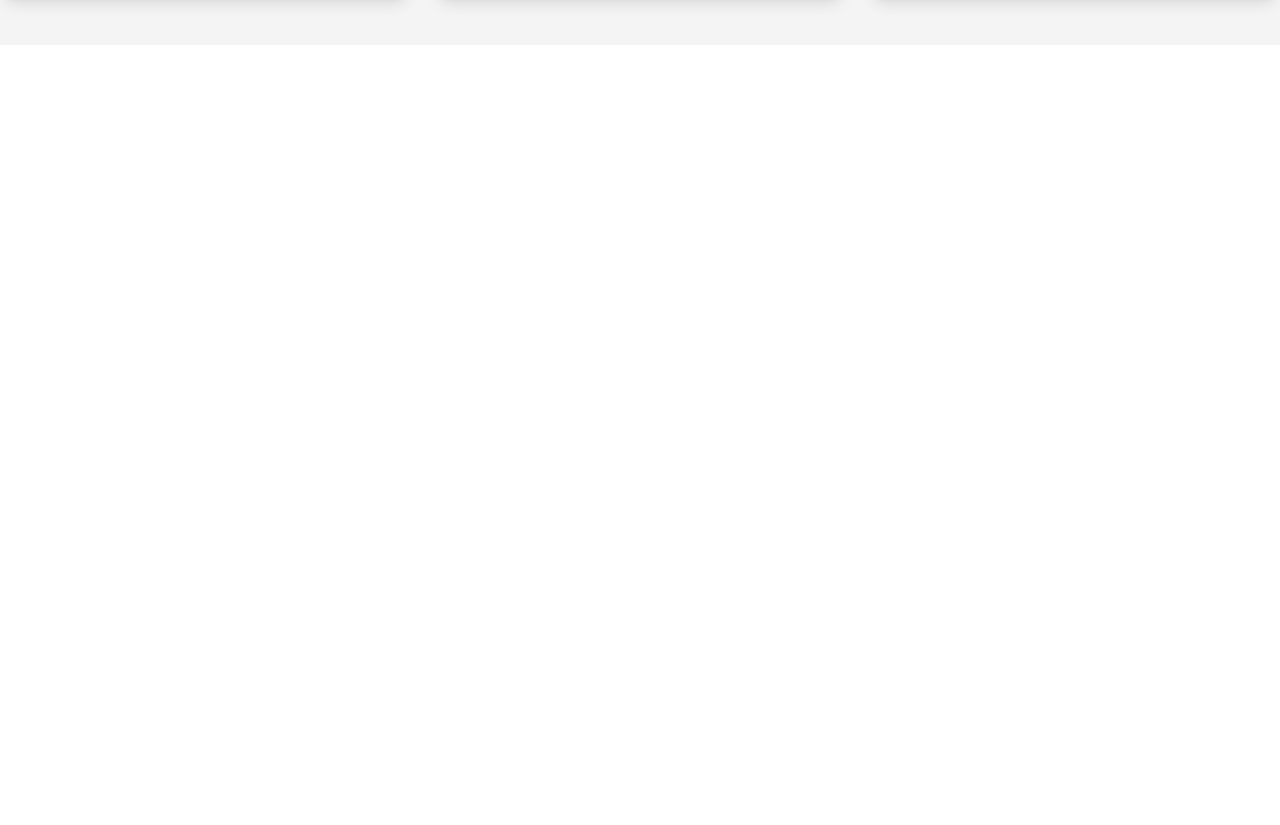
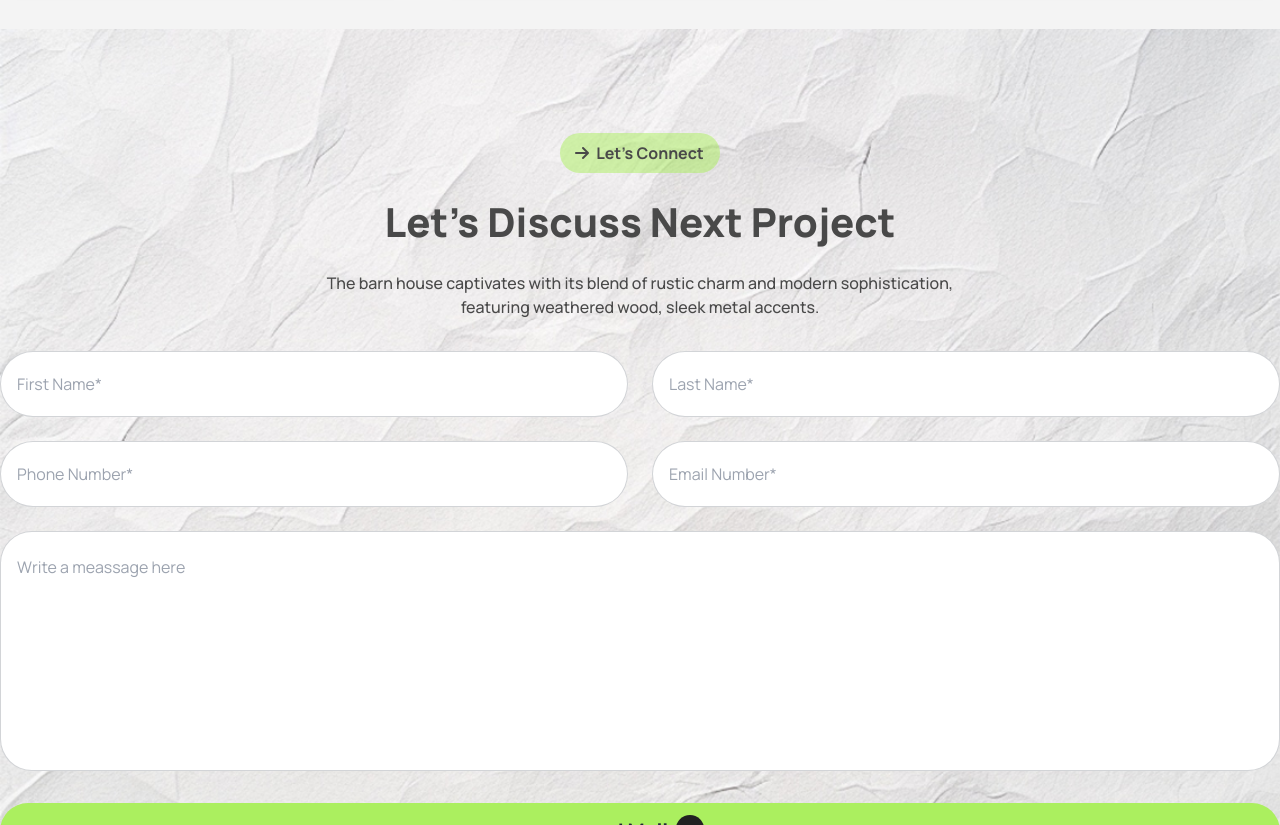
Before and after one commit to munna516/Assignment-3, a plain HTML site: page index.html in a window 1280 px wide. Shown: the part 4053-4878 px from the top of the page. Before the commit the page ends 4338 px from the top, so only its background shows below. Drawn offline with nearby package versions, Linux system fonts and the light colour scheme.

Commit message:
next project section done

```diff
--- a/index.html
+++ b/index.html
@@ -38,6 +38,7 @@
                     backgroundImage: {
                         vector: "url('assets/Vector.png')",
                         rectangle: "url('assets/Rectangle.png')",
+                        background_bg: "url('assets/bg.jpg')",
                     },
                 }
             }
@@ -247,7 +248,7 @@
         </section>
 
         <!-- Portfolio Section -->
-        <section class="bg-color-white mt-20 mb-20">
+        <section class="bg-color-white mt-20 mb-16">
             <div class="px-4 lg:px-0 md:container md:mx-auto">
                 <div class="text-center mb-10">
                     <div class="text-center">
@@ -256,7 +257,7 @@
                                 works</span></button>
                     </div>
                     <h1
-                        class="leading-tight  text-2xl lg:text-[40px] font-extrabold text-color-1 text-center mt-6 mb-6">
+                        class="leading-tight  text-2xl lg:text-[40px] font-extrabold text-color-2 text-center mt-6 mb-6">
                         Our Latest Portfolio</h1>
                     <p class="text-color-2 font-medium lg:w-1/2 mx-auto text-center">The barn house captivates with its
                         blend of rustic charm and modern sophistication, featuring weathered wood, sleek metal accents.
@@ -334,7 +335,7 @@
         </section>
 
         <!-- Client Section -->
-        <section class="bg-color-bg mb-60">
+        <section class="bg-color-bg">
             <div class="px-4 lg:px-0 md:container md:mx-auto">
                 <div class="text-center mb-6">
                     <div class="text-center">
@@ -429,6 +430,66 @@
             </div>
         </section>
 
+        <!-- Next Project Section -->
+        <section class="bg-background_bg bg-no-repeat bg-center bg-cover">
+            <div class="px-4 lg:px-0 md:container md:mx-auto">
+                <div class="text-center pt-20">
+                    <div class="text-center">
+                        <button class="text-color-2 font-bold bg-color-secondary px-4 py-2 rounded-full mt-6"><i
+                                class="fa-solid fa-arrow-up rotate-90"></i><span class="ml-2">Let's
+                                Connect</span></button>
+                    </div>
+                    <h1
+                        class="leading-tight  text-2xl lg:text-[40px] font-extrabold text-color-2 text-center mt-6 mb-6">
+                        Let's Discuss Next Project</h1>
+                    <p class="text-color-2 font-medium lg:w-1/2 mx-auto text-center">The barn house captivates with its
+                        blend of rustic charm and modern sophistication, featuring weathered wood, sleek metal accents.
+                    </p>
+                </div>
+
+                <!-- Submit option -->
+                <div class="mt-8 mb-8 grid grid-cols-2  gap-6">
+                    <div>
+                        <input type="text" placeholder="First Name*"
+                            class="input input-bordered py-8 w-full rounded-[64px]" />
+                    </div>
+                    <div>
+                        <input type="text" placeholder="Last Name*"
+                            class="input input-bordered py-8 w-full rounded-[64px]" />
+
+                    </div>
+                    <div>
+                        <input type="text" placeholder="Phone Number*"
+                            class="input input-bordered py-8 w-full rounded-[64px]" />
+                    </div>
+                    <div>
+                        <input type="text" placeholder="Email Number*"
+                            class="input input-bordered py-8 w-full  rounded-[64px]" />
+                    </div>
+
+                    <div class="col-span-2 relative">
+                        <input type="text" placeholder="Write a meassage here"
+                            class="input input-bordered placeholder:absolute placeholder:top-6 h-60 w-full rounded-[32px]" />
+                    </div>
+
+                </div>
+
+                <div class="pb-20">
+                    <div class="flex items-center justify-center bg-color-primary rounded-[32px] w-full px-5 py-3">
+                        <div class="text-lg xl:text-xl font-extrabold">
+                            <button>send Mail</button>
+                        </div>
+                        <div class=" text-white ml-2 bg-color-1 rounded-full px-2 py-1">
+                            <i class="fa-solid fa-arrow-up rotate-45"></i>
+                        </div>
+                    </div>
+                </div>
+
+
+            </div>
+
+
+        </section>
     </main>
 
     <!-- Footer Section -->
```
